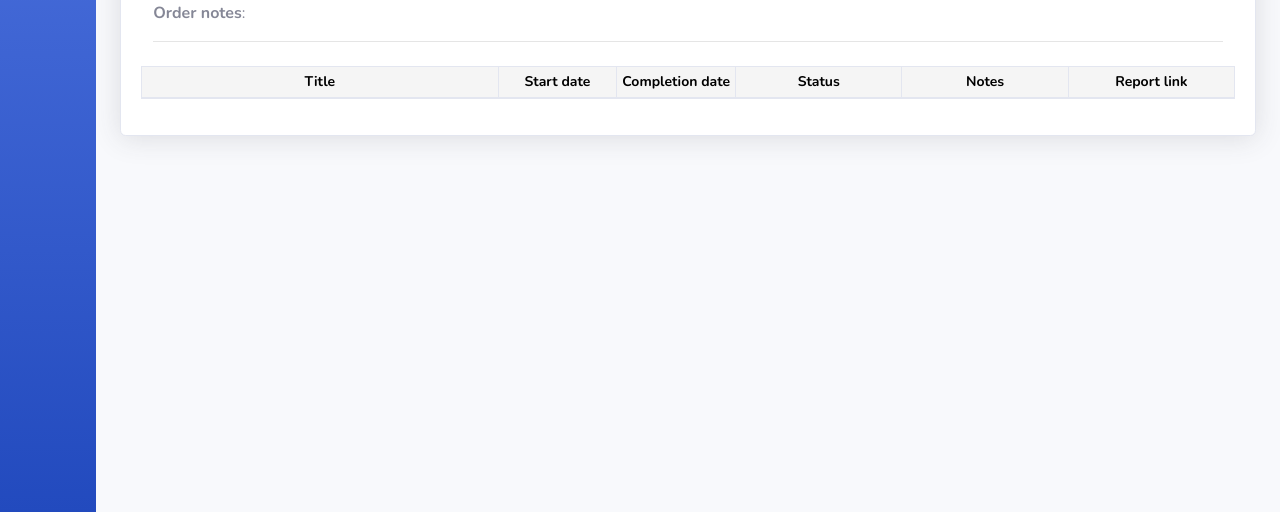
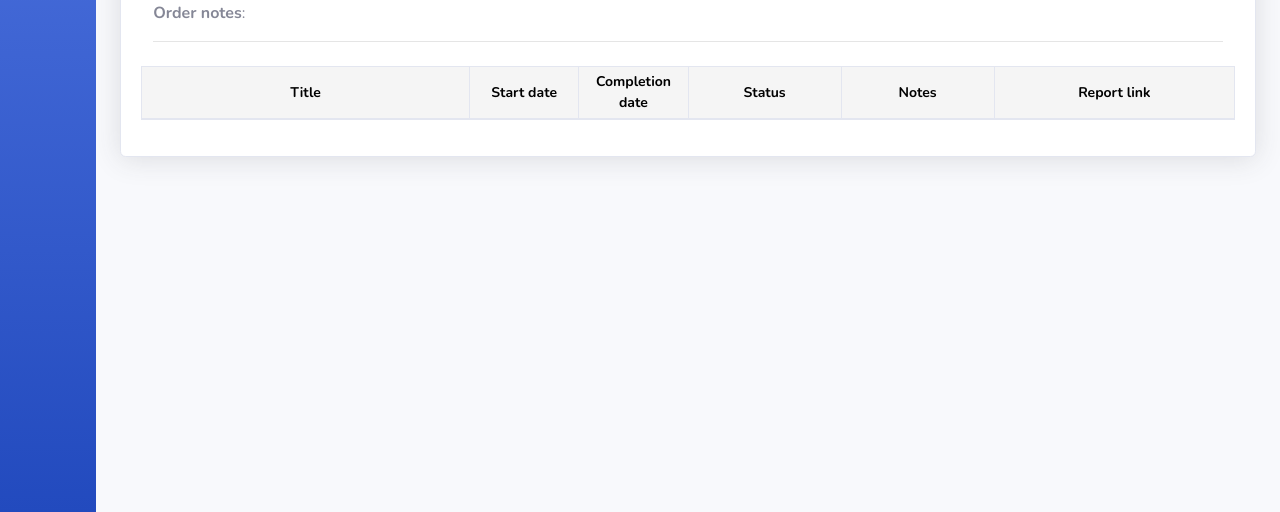
Before and after one commit to viktor-radchenko/crm-dashboard, a Django app: template app_crm/templates/dashboard/admin/deliverables.html in a window 1280 px wide. Shown: the part 288-800 px from the top of the page. Run offline with Django 3.2, Linux system fonts and the light colour scheme; the template is opened without the code that fills it, so the values that code supplies are empty; some libraries are stand-ins or nearby versions.

Commit message:
UI-2: styling

```diff
--- a/app_crm/templates/dashboard/admin/deliverables.html
+++ b/app_crm/templates/dashboard/admin/deliverables.html
@@ -66,9 +66,11 @@
                         <th scope="col" class="sortable" style="width: 10%">Completion date</th>
                         <th scope="col" class="sortable" style="width: 14%">Status</th>
                         <th scope="col" class="sortable" style="width: 14%">Notes</th>
-                        <th scope="col" class="sortable" style="width: 14%">Report link</th>
                         {% if request.user.is_staff and not white_label %}
+                            <th scope="col" class="sortable" style="width: 14%">Report link</th>
                             <th scope="col" class="sortable" style="width: 8%">Actions</th>
+                        {% else %}
+                            <th scope="col" class="sortable" style="width: 22%">Report link</th>
                         {% endif %}
                     </tr>
                 </thead>
```
